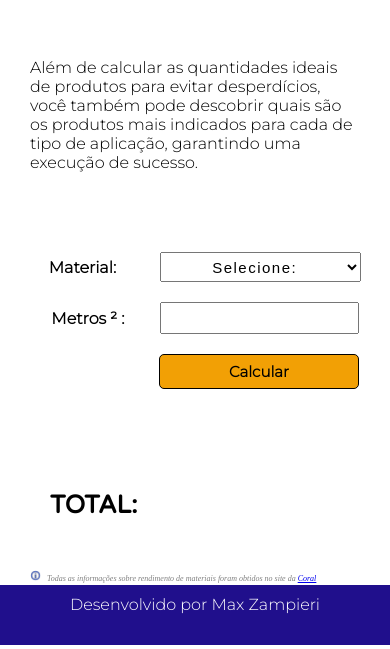
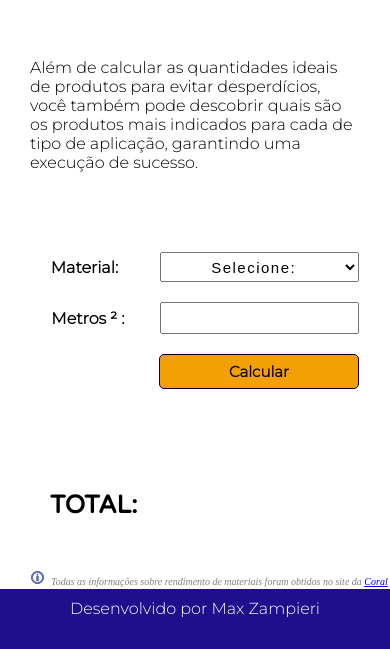
Before and after one commit to MaxZampieri/calculadoraDeMateriais, a plain HTML site: page index.html in a window 390 px wide. Shown: the part 256-905 px from the top of the page. Drawn offline with Linux system fonts and the light colour scheme.

Commit message:
Update style.css

```diff
--- a/css/style.css
+++ b/css/style.css
@@ -60,8 +60,8 @@ form {
 
 }
 .options {
-    margin-left: 20px;
-    width: 201px;
+    margin-left: 18px;
+    width: 199px;
     font-size: 15px;
     height: 30px;
     text-align: center;
@@ -228,7 +228,7 @@ footer p{
         padding: 5px;
     }
 }
-@media (max-width: 412px) {
+@media (max-width: 425px) {
     .container h1 {
         font-size: 35px;
     }
@@ -246,6 +246,12 @@ footer p{
     }
     .total {
         margin-left: 50px;
+    }
+    .info img {
+        width: 15px;
+    }
+    .info p {
+        font-size: 10px;
     }
 
 }
```
